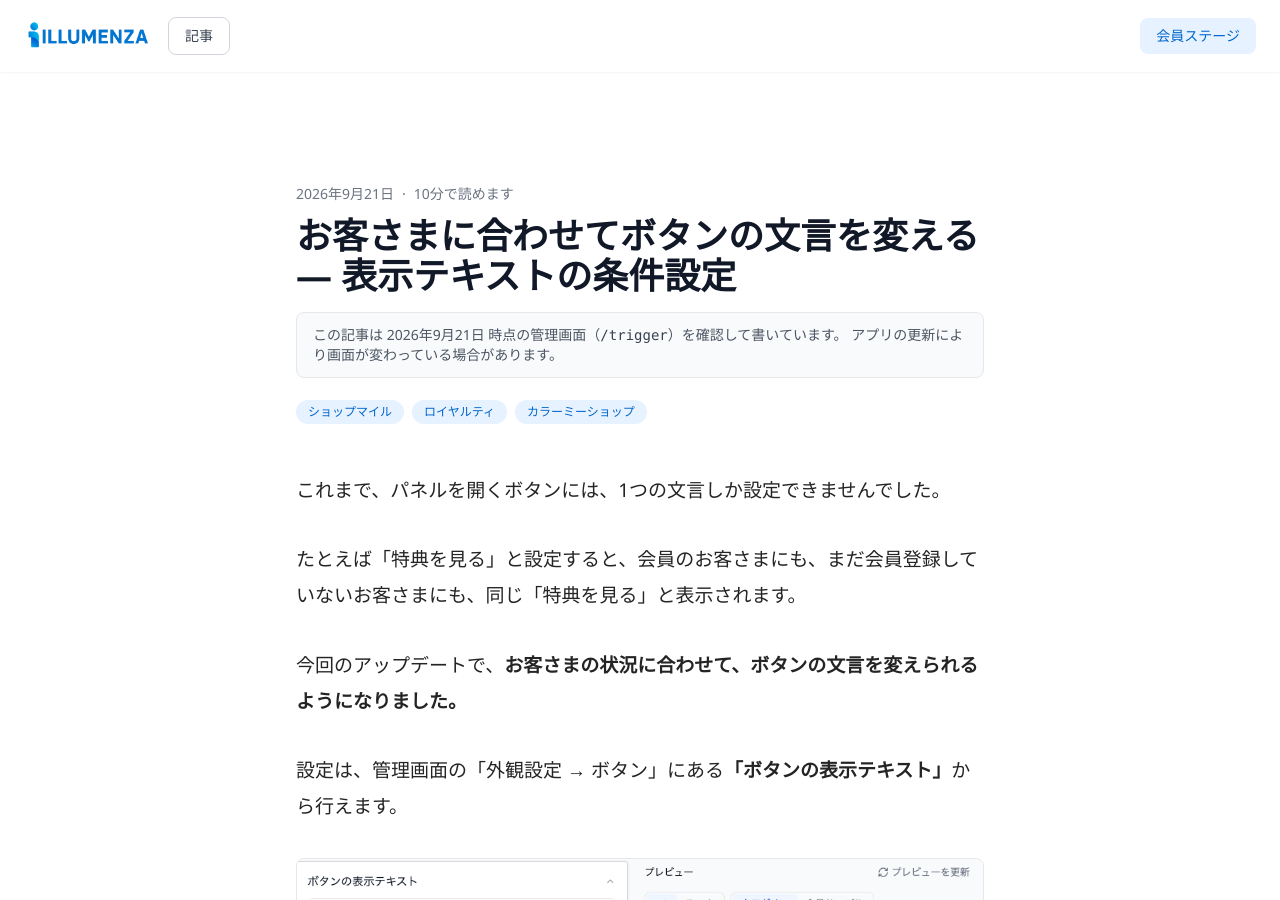
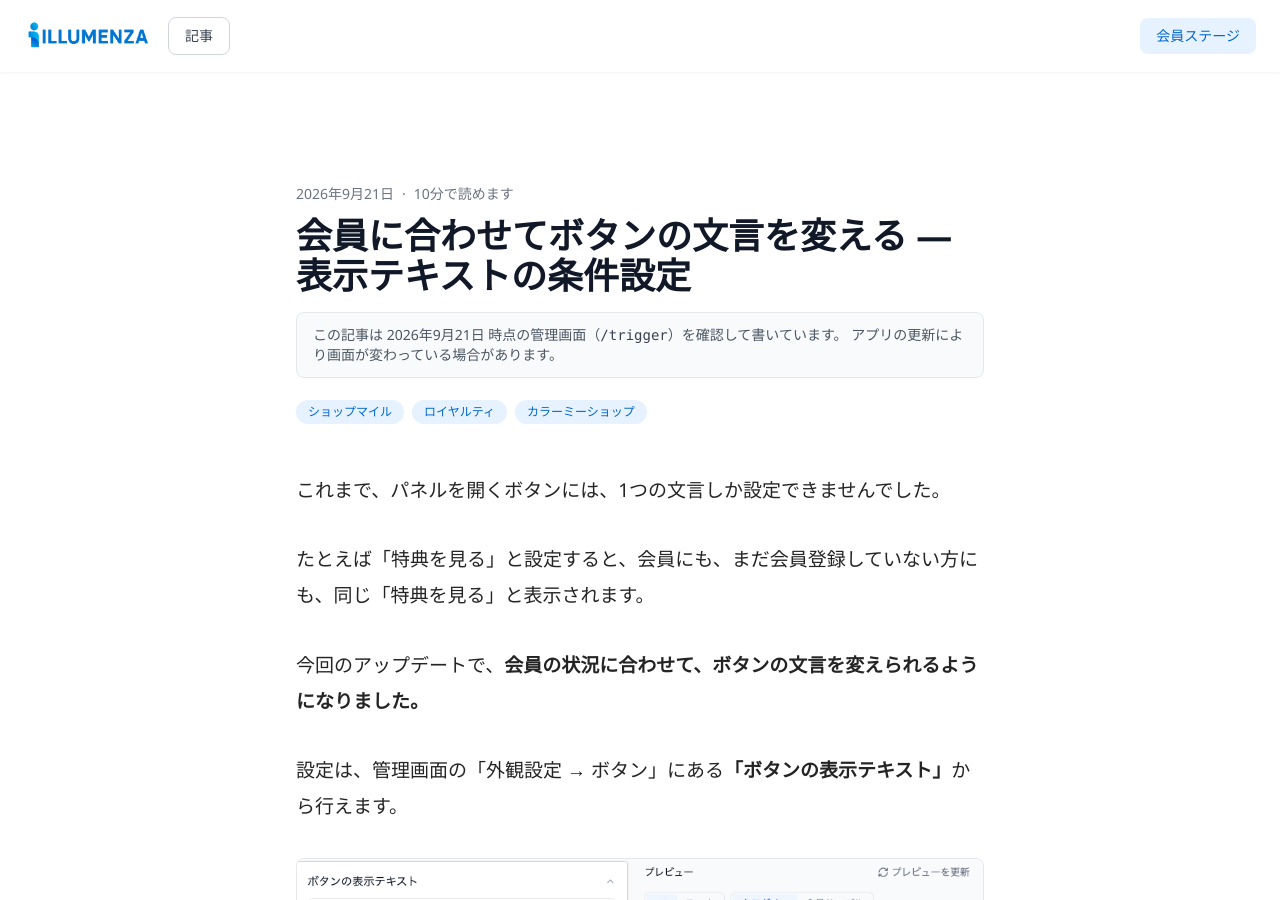
Before and after one commit to TheKinng96/illumenza-homepage, a Jekyll site: the page built from _posts/2026-09-21-points-trigger-dynamic-text.md, in a window 1280 px wide and 900 px high. Built offline with Jekyll 4.4.1, drawn with Linux system fonts in a browser that asks for light colours; nearby versions of some CDN libraries; some of the changed text lies outside the part shown.

Commit message:
content: say 会員 where the article meant a member
The app's own copy is 566 × 会員 to 10 × お客さま, and those ten are all the
guest case. The article was the other way round. The two spots that really are
about a non-member now say まだ会員登録していない方 rather than being flattened
into 会員, and the 「お客さまの状態」 table header stays verbatim because it is
the label the admin screen shows.

Co-Authored-By: Claude Opus 5 (1M context) <noreply@anthropic.com>

```diff
--- a/_posts/2026-09-21-points-trigger-dynamic-text.md
+++ b/_posts/2026-09-21-points-trigger-dynamic-text.md
@@ -1,8 +1,8 @@
 ---
-title: "お客さまに合わせてボタンの文言を変える — 表示テキストの条件設定"
+title: "会員に合わせてボタンの文言を変える — 表示テキストの条件設定"
 date: 2026-09-21 09:00:00 +0900
 tags: [ショップマイル, ロイヤルティ, カラーミーショップ]
-description: "ボタンに表示する文言を、お客さまの状況に合わせて変えられるようになりました。上から順番に条件を確認し、最初に当てはまった文言を表示する仕組みと、条件・変数・文字数の設定方法を説明します。"
+description: "ボタンに表示する文言を、会員の状況に合わせて変えられるようになりました。上から順番に条件を確認し、最初に当てはまった文言を表示する仕組みと、条件・変数・文字数の設定方法を説明します。"
 ogImage: /images/points.webp
 app: points
 section: appearance
@@ -12,9 +12,9 @@ screen: /trigger
 
 これまで、パネルを開くボタンには、1つの文言しか設定できませんでした。
 
-たとえば「特典を見る」と設定すると、会員のお客さまにも、まだ会員登録していないお客さまにも、同じ「特典を見る」と表示されます。
+たとえば「特典を見る」と設定すると、会員にも、まだ会員登録していない方にも、同じ「特典を見る」と表示されます。
 
-今回のアップデートで、**お客さまの状況に合わせて、ボタンの文言を変えられるようになりました。**
+今回のアップデートで、**会員の状況に合わせて、ボタンの文言を変えられるようになりました。**
 
 設定は、管理画面の「外観設定 → ボタン」にある**「ボタンの表示テキスト」**から行えます。
 
@@ -35,7 +35,7 @@ screen: /trigger
 
 1つの行に、**「誰に表示するか」などの条件と、「何と表示するか」の文言**を設定します。
 
-お客さまがショップを開くと、上の行から順番に条件を確認します。
+会員がショップを開くと、上の行から順番に条件を確認します。
 
 最初に条件に当てはまった行の文言だけが表示されます。
 
@@ -46,7 +46,7 @@ screen: /trigger
 3. 交換できる特典がある → 「交換できる特典が3件」
 4. 基本テキスト → 「特典を見る」
 
-と設定した場合、1と2の両方に当てはまるお客さまには、**1の「会員登録で300マイル」だけ**が表示されます。
+と設定した場合、1と2の両方に当てはまる会員には、**1の「会員登録で300マイル」だけ**が表示されます。
 
 つまり、**行の順番がそのまま優先順位**です。
 
@@ -58,11 +58,11 @@ screen: /trigger
 
 これは条件を設定しない、最後の受け皿です。
 
-上のどの行にも当てはまらなかったお客さまには、この文言が表示されます。
+上のどの行にも当てはまらなかった会員には、この文言が表示されます。
 
 基本テキストは削除したり、オフにしたりできません。
 
-**どのお客さまにも、必ず何か1つ表示するための行**です。
+**どの会員にも、必ず何か1つ表示するための行**です。
 
 ---
 
@@ -133,19 +133,19 @@ screen: /trigger
 
 という設定もできます。
 
-この場合、**両方に当てはまるお客さまだけ**が対象になります。
+この場合、**両方に当てはまる会員だけ**が対象になります。
 
-条件を増やすほど、当てはまるお客さまは少なくなります。
+条件を増やすほど、当てはまる会員は少なくなります。
 
 なお、会員ステージは「シルバー以上」のように、ステージの高さで比べます。
 
-まだ会員ステージがないお客さまは、「シルバー以上」などの条件には当てはまりません。
+まだ会員ステージがない会員は、「シルバー以上」などの条件には当てはまりません。
 
 ---
 
-## 文言には、お客さまの情報を入れられます
+## 文言には、会員の情報を入れられます
 
-文言の中に `{マイル残高}` のような文字を入れると、実際の画面では、お客さまの情報に置き換わります。
+文言の中に `{マイル残高}` のような文字を入れると、実際の画面では、会員の情報に置き換わります。
 
 たとえば、
 
@@ -178,9 +178,9 @@ screen: /trigger
 
 これは、ショップでマイルの有効期限を設定していない場合など、**その情報が存在しないことがあるため**です。
 
-使えない情報を表示しようとして、お客さまに「0マイルが失効」のような表示が出ないようになっています。
+使えない情報を表示しようとして、会員に「0マイルが失効」のような表示が出ないようになっています。
 
-会員向けの行では、`{マイル残高}` のように、会員のお客さまから取得できる情報を使えます。
+会員向けの行では、`{マイル残高}` のように、会員から取得できる情報を使えます。
 
 ### 基本テキストで使えるのは `{プログラム名}` だけです
 
@@ -210,7 +210,7 @@ screen: /trigger
 たとえば、
 
 - 「次のステージが近い」
-  → すでにいちばん上のステージにいるお客さまには表示されません
+  → すでにいちばん上のステージにいる会員には表示されません
 - 「マイルの失効が近い」
   → マイルの有効期限を設定していないショップでは表示されません
 - 「会員登録で{登録マイル}マイル」
@@ -297,7 +297,7 @@ screen: /trigger
 まずは、次の順番で設定してみてください。
 
 1. **基本テキストを決める**
-   どのお客さまにも表示する、最後の文言です。
+   どの会員にも表示する、最後の文言です。
 2. **テンプレートを1〜2個追加する**
    まずは「会員登録をうながす」「交換できる特典がある」など、分かりやすいものから始めます。
 3. **文言をショップに合わせて変更する**
@@ -309,7 +309,7 @@ screen: /trigger
 6. **スマホで文言を表示するか決める**
    表示する場合は、短めの文言がおすすめです。
 
-行を増やしすぎると、あとから「このお客さまには、なぜこの文言が出ているんだろう？」と分かりにくくなることがあります。
+行を増やしすぎると、あとから「この会員には、なぜこの文言が出ているんだろう？」と分かりにくくなることがあります。
 
 **まずは2〜3個くらいから始める**と、管理しやすくなります。
 
@@ -343,4 +343,4 @@ screen: /trigger
 > 「あと200マイルでゴールド」
 > 「交換できる特典が3件」
 
-のように、**お客さまが見た瞬間に「自分に何ができるか」が分かる文言**にすると、この機能を活用しやすくなります。
+のように、**会員が見た瞬間に「自分に何ができるか」が分かる文言**にすると、この機能を活用しやすくなります。
```
